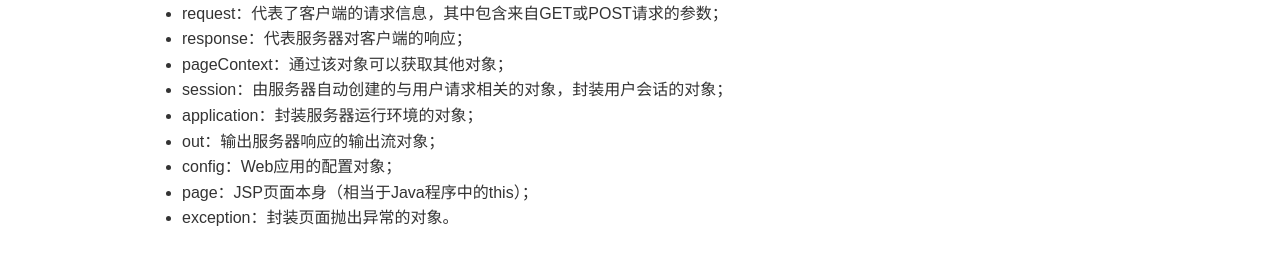
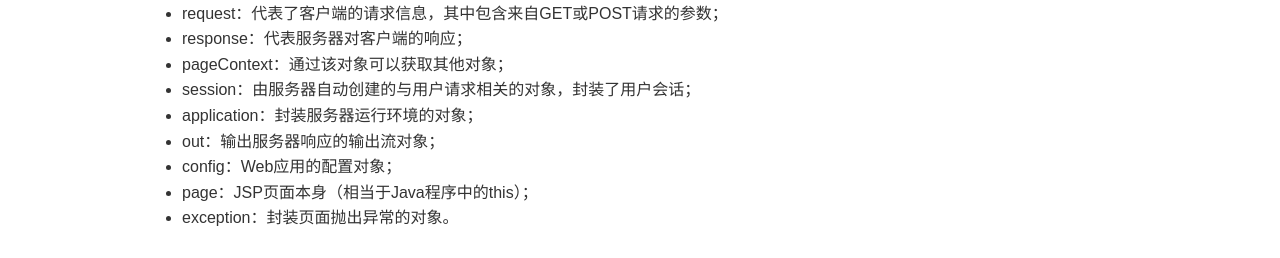
Before and after one commit to DoctorDeng/DoctorDeng.github.io, a Jekyll site: the page built from _posts/2016-09-12-java-面试.md, in a window 1280 px wide and 900 px high, scrolled down 1369 px. Shown: the part 179-437 px from the top of the window. Built offline with Jekyll 4.4.1, drawn with Linux system fonts in a browser that asks for light colours.

Commit message:
modify file

```diff
--- a/_posts/2016-09-12-java-面试.md
+++ b/_posts/2016-09-12-java-面试.md
@@ -42,7 +42,7 @@ keywords: java, 面试
 - request：代表了客户端的请求信息，其中包含来自GET或POST请求的参数；
 - response：代表服务器对客户端的响应；
 - pageContext：通过该对象可以获取其他对象；
-- session：由服务器自动创建的与用户请求相关的对象，封装用户会话的对象；
+- session：由服务器自动创建的与用户请求相关的对象，封装了用户会话；
 - application：封装服务器运行环境的对象；
 - out：输出服务器响应的输出流对象；
 - config：Web应用的配置对象；
```
